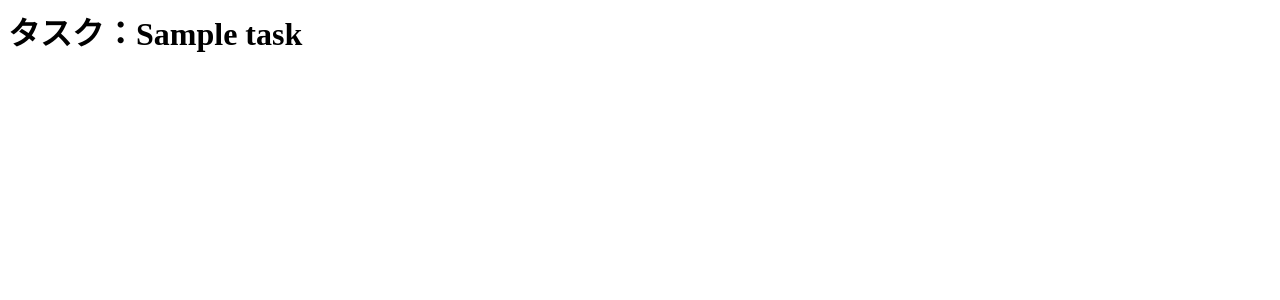
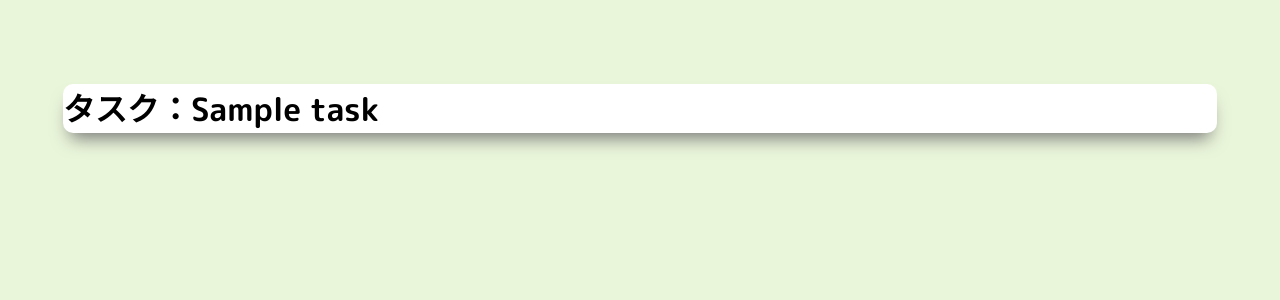
Before and after one commit to nagawanage/django_todo_app, a Django app: template todo_app/templates/todo_app/task_detail.html in a window 1280 px wide. Shown: the top 300 px of the page. Run offline with Django 3.2, Linux system fonts and the light colour scheme; the template is opened without the code that fills it: most values are stand-ins (such as "Sample title", 1, 10 or a date in 2020).

Commit message:
add: base.htmlを作成、各ページに適用

```diff
--- /dev/null
+++ b/todo_app/templates/todo_app/base.html
@@ -0,0 +1,42 @@
+<!DOCTYPE html>
+<html lang="ja">
+
+<head>
+  <meta charset="UTF-8">
+  <meta name="viewport" content="width=device-width, initial-scale=1.0">
+  <title>TODOアプリ</title>
+  <link rel="preconnect" href="https://fonts.googleapis.com">
+  <link rel="preconnect" href="https://fonts.gstatic.com" crossorigin>
+  <link href="https://fonts.googleapis.com/css2?family=M+PLUS+Rounded+1c:wght@100;300;400;500;700;800;900&display=swap"
+    rel="stylesheet">
+</head>
+
+<style>
+  body {
+    background-color: rgb(234, 246, 218);
+    font-family: 'M PLUS Rounded 1c', sans-serif;
+    padding: 55px;
+  }
+
+  .todoAppWrapper {
+    min-width: 530px;
+    margin: 0 auto;
+    background-color: white;
+    box-shadow: 0 12px 18px -7px #777;
+    border-radius: 10px;
+  }
+
+  a {
+    color: grey;
+    text-decoration: none;
+    ;
+  }
+</style>
+
+<body>
+  <div class="todoAppWrapper">
+    {% block content %} {% endblock content %}
+  </div>
+</body>
+
+</html>
--- a/todo_app/templates/todo_app/login.html
+++ b/todo_app/templates/todo_app/login.html
@@ -1,3 +1,5 @@
+{% extends 'todo_app/base.html' %} {% block content %}
+
 <h1>ログイン</h1>
 
 <form action="" method="post">{% csrf_token %}
@@ -7,3 +9,5 @@
 
 <p>アカウントを持っていませんか？</p>
 <a href="{% url 'register' %}">新規登録</a>
+
+{% endblock content %}
--- a/todo_app/templates/todo_app/register.html
+++ b/todo_app/templates/todo_app/register.html
@@ -1,3 +1,5 @@
+{% extends 'todo_app/base.html' %} {% block content %}
+
 <h1>新規登録</h1>
 
 <form action="" method="post">
@@ -7,3 +9,5 @@
 
 <p>既にアカウントを持っていますか？</p>
 <a href="{% url 'login' %}">ログイン</a>
+
+{% endblock content %}
--- a/todo_app/templates/todo_app/task_confirm_delete.html
+++ b/todo_app/templates/todo_app/task_confirm_delete.html
@@ -1,3 +1,5 @@
+{% extends 'todo_app/base.html' %} {% block content %}
+
 <a href="{% url 'tasks' %}">戻る</a>
 
 <form method="post">{% csrf_token %}
@@ -5,3 +7,5 @@
   {{ form }}
   <input type="submit" value="削除">
 </form>
+
+{% endblock content %}
--- a/todo_app/templates/todo_app/task_detail.html
+++ b/todo_app/templates/todo_app/task_detail.html
@@ -1 +1,3 @@
+{% extends 'todo_app/base.html' %} {% block content %}
 <h1>タスク：{{task}}</h1>
+{% endblock content %}
--- a/todo_app/templates/todo_app/task_form.html
+++ b/todo_app/templates/todo_app/task_form.html
@@ -1,3 +1,5 @@
+{% extends 'todo_app/base.html' %} {% block content %}
+
 <h1>タスク作成</h1>
 <a href="{% url 'tasks' %}">戻る</a>
 
@@ -7,3 +9,5 @@
   {{form.as_p}}
   <input type="submit" value="追加">
 </form>
+
+{% endblock content %}
```
Also changed, not shown: todo_app/templates/todo_app/task_list.html (+11 -6 lines).
